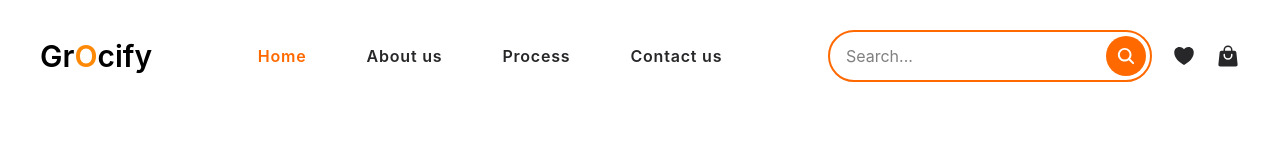
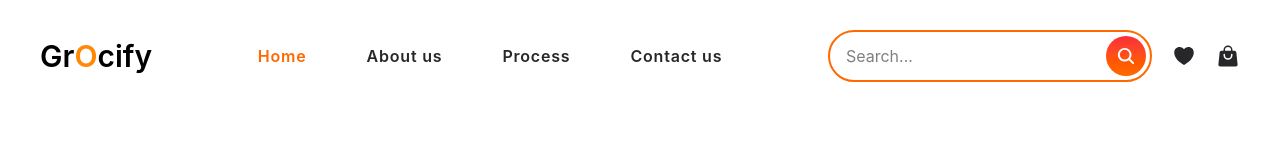
Before and after one commit to pawangrover100/-Multipage-Grocery-Website-with-React-Tailwind-CSS, a React (Vite) app: page / in a window 1280 px wide. Shown: the top 160 px of the page. Built offline with nearby package versions, Linux system fonts and the light colour scheme.

Commit message:
add gradient in search button

```diff
--- a/src/components/Navbar/Navbar.jsx
+++ b/src/components/Navbar/Navbar.jsx
@@ -57,7 +57,7 @@ function Navbar() {
               autoComplete="off"
               className="flex-1 h-[5vh] px-3 focus:outline-none"
             />
-            <button className="bg-orange-500 text-white rounded-full w-10 h-10  flex justify-center items-center text-xl ">
+            <button className="bg-gradient-to-b from-red-500 to-orange-500 text-white rounded-full w-10 h-10  flex justify-center items-center text-xl ">
             <IoSearch />
           </button>
           </div>
```
